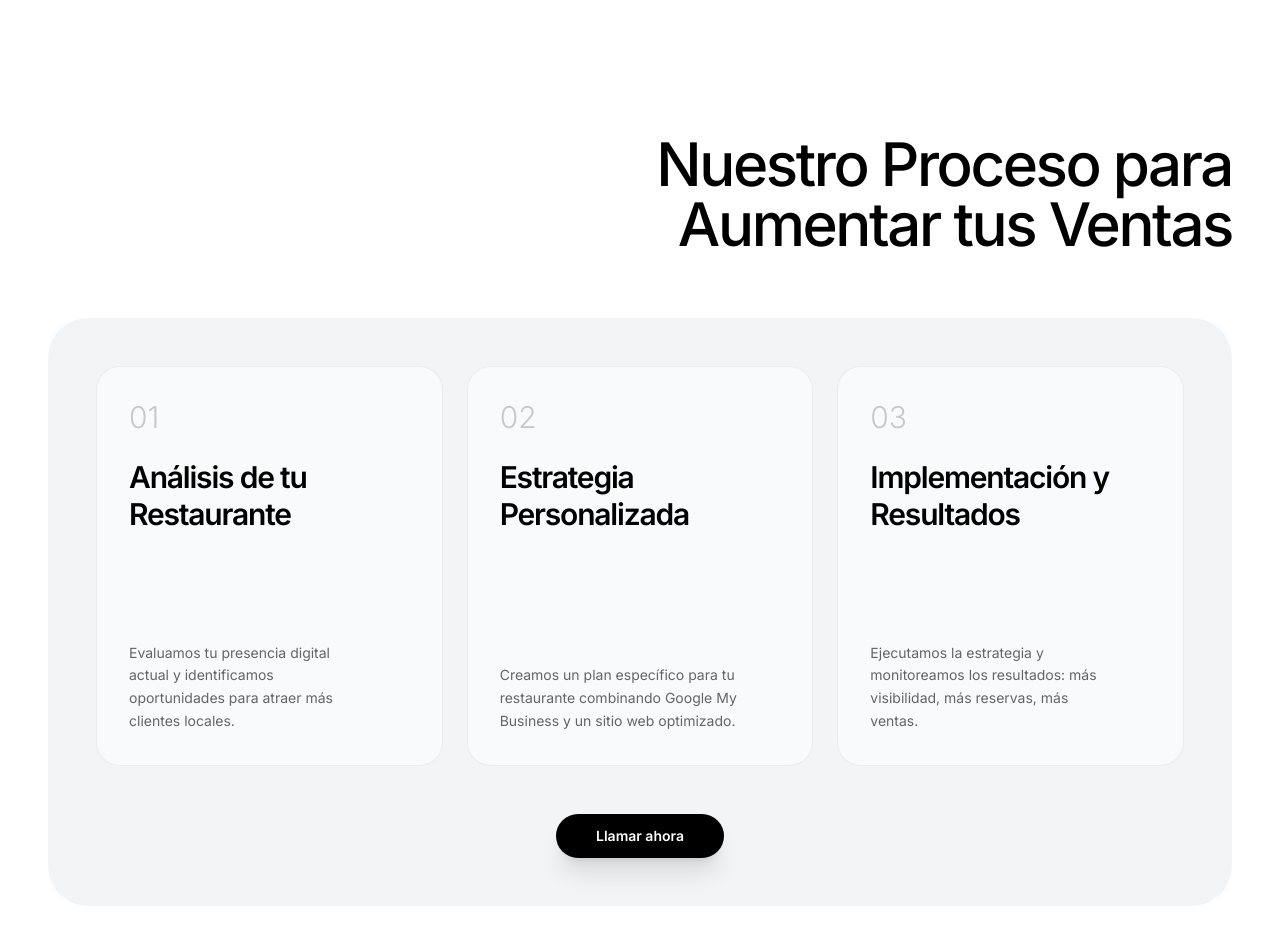
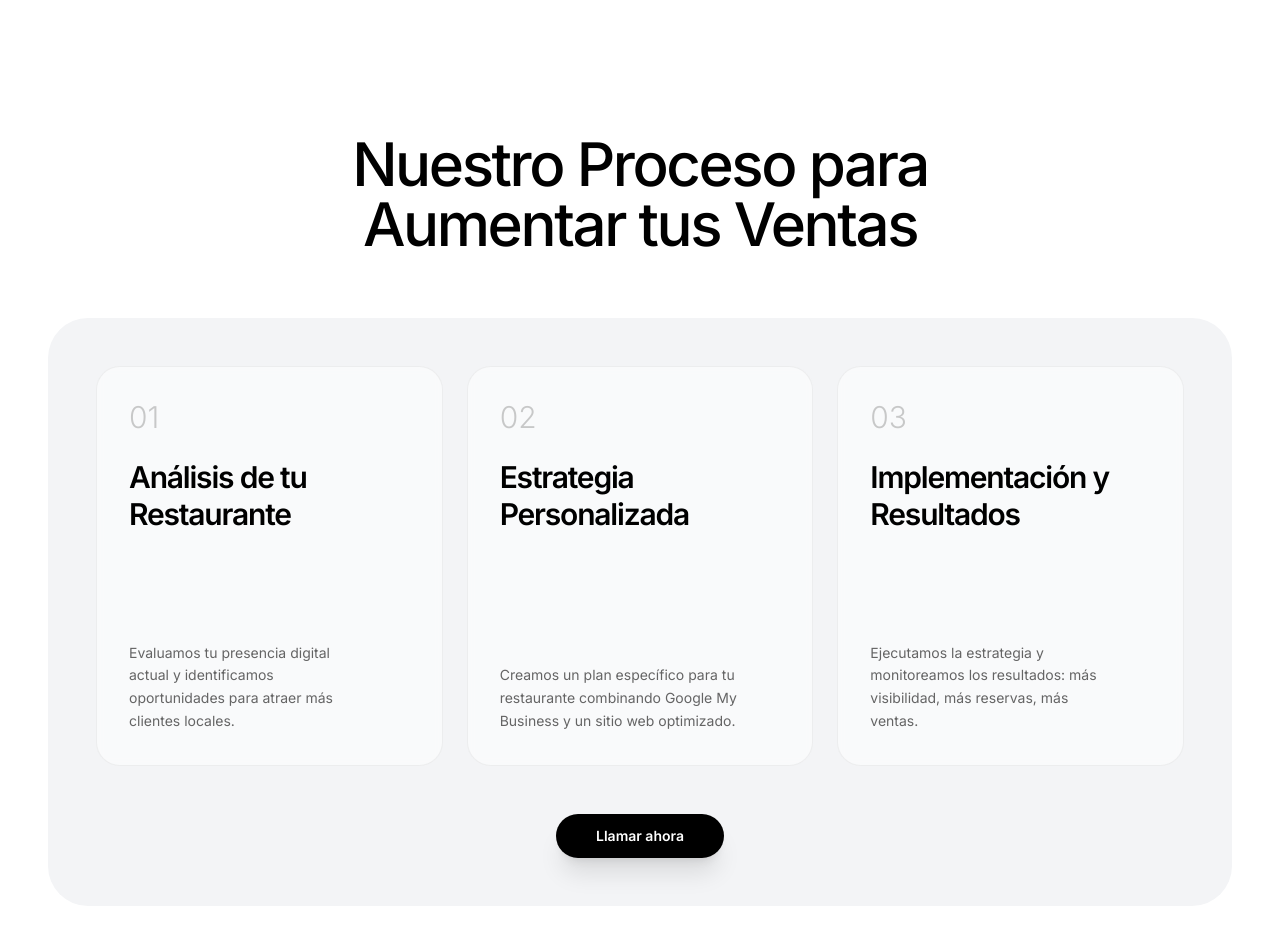
Before and after one commit to motionsmanagement/Motions, a React (Vite) app: page / in a window 1280 px wide. Shown: the part 1480-2412 px from the top of the page. Built offline with nearby package versions, Linux system fonts and the light colour scheme.

Commit message:
Center title in HowItWorks section

```diff
--- a/components/HowItWorks.tsx
+++ b/components/HowItWorks.tsx
@@ -25,8 +25,8 @@ const HowItWorks: React.FC = () => {
     <section id="how-it-works" className="bg-white py-20">
       <div className="max-w-7xl mx-auto px-6 md:px-12">
         {/* Header Section */}
-        <div className="flex flex-col md:flex-row justify-end items-start mb-16">
-          <h2 className="text-4xl md:text-6xl font-medium leading-tight text-right md:max-w-2xl text-black">
+        <div className="flex flex-col md:flex-row justify-center items-center mb-16">
+          <h2 className="text-4xl md:text-6xl font-medium leading-tight text-center text-black">
             <span>Nuestro Proceso para</span><br />
             <span>Aumentar tus Ventas</span>
           </h2>
```
